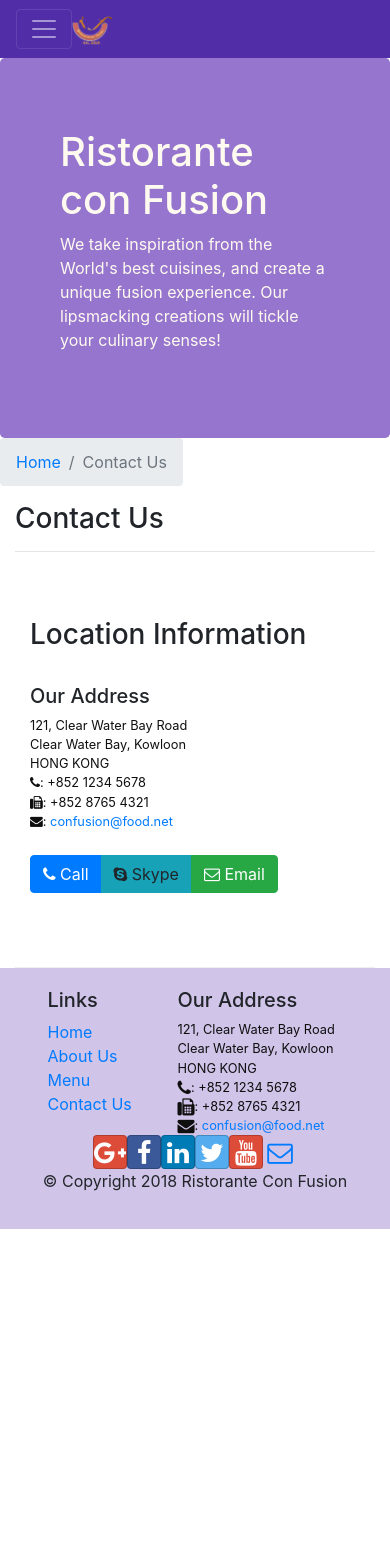
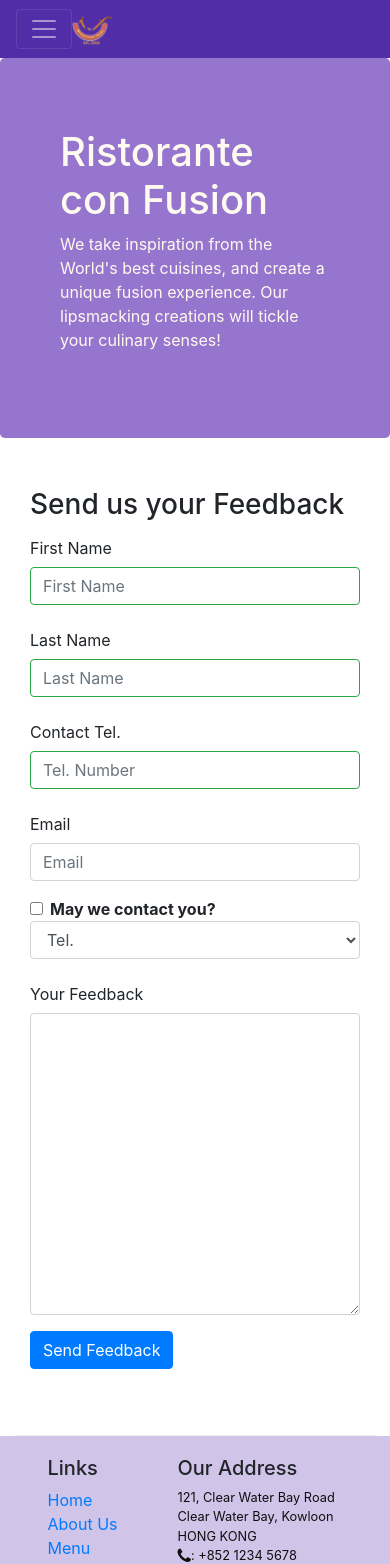
Before and after one commit to ImAliMoussa/Learning-ReactJS, a React (Create React App) app: page /contactus in a window 390 px wide. Shown: the top 1564 px of the page. Before the commit the page ends 1229 px from the top, so only its background shows below. Built offline with nearby package versions, Linux system fonts and the light colour scheme.

Commit message:
added form feedback

```diff
--- a/src/components/ContactComponent.js
+++ b/src/components/ContactComponent.js
@@ -1,46 +1,190 @@
-import React from 'react';
-import { Breadcrumb, BreadcrumbItem } from 'reactstrap';
+import React, { Component } from 'react';
+import {
+    Breadcrumb, BreadcrumbItem,
+    Button, Form, FormGroup, FormFeedback, Label, Input, Col
+} from 'reactstrap';
 import { Link } from 'react-router-dom';
 
 
-function Contact(props) {
-    return (
-        <div className='container'>
-            <div className="row">
-                <Breadcrumb>
-                    <BreadcrumbItem><Link to="/home">Home</Link></BreadcrumbItem>
-                    <BreadcrumbItem active>Contact Us</BreadcrumbItem>
-                </Breadcrumb>
-                <div className="col-12">
-                    <h3>Contact Us</h3>
-                    <hr />
-                </div>
-            </div>
-            <div className='row row-content'>
-                <div className='col-12'>
-                    <h3>Location Information</h3>
-                </div>
-                <div className='col-12 col-sm-4 offset-sm-1'>
-                    <h5>Our Address</h5>
-                    <address>
-                        121, Clear Water Bay Road<br />
-                        Clear Water Bay, Kowloon<br />
-                        HONG KONG<br />
-                        <i className="fa fa-phone"></i>: +852 1234 5678<br />
-                        <i className="fa fa-fax"></i>: +852 8765 4321<br />
-                        <i className="fa fa-envelope"></i>: <a href="mailto:confusion@food.net">confusion@food.net</a>
-                    </address>
-                </div>
-                <div className='col-12 col-sm-11 offset-sm-1'>
-                    <div className='btn-group' role='group'>
-                        <a role="button" className="btn btn-primary" href="tel:+85212345678"><i className="fa fa-phone"></i> Call</a>
-                        <a role="button" className="btn btn-info"><i className="fa fa-skype"></i> Skype</a>
-                        <a role="button" className="btn btn-success" href="mailto:confusion@food.net"><i className="fa fa-envelope-o"></i> Email</a>
+class Contact extends Component {
+    constructor(props) {
+        super(props);
+
+        this.state = {
+            firstname: '',
+            lastname: '',
+            telnum: '',
+            email: '',
+            agree: false,
+            contactType: 'Tel.',
+            message: '',
+            touched: {
+                firstname: false,
+                lastname: false,
+                telnum: false,
+            }
+        };
+
+        this.handleInputChange = this.handleInputChange.bind(this);
+        this.handleSubmit = this.handleSubmit.bind(this);
+
+    }
+
+    handleInputChange(event) {
+        const target = event.target;
+        const value = target.type === 'checkbox' ? target.checked : target.value;
+        const name = target.name;
+        console.log(name);
+
+        this.setState({
+          [name]: value
+        });
+    }
+
+    handleSubmit(event) {
+        console.log('Current State is: ' + JSON.stringify(this.state));
+        alert('Current State is: ' + JSON.stringify(this.state));
+        event.preventDefault();
+    }
+
+    handleBlur = field => event => {
+        this.setState({
+            touched: {...this.state.touched, [field] : true}
+        });
+    }
+
+
+    validate(firstname, lastname, telnum) {
+        const errors = {
+            firstname: '',
+            lastname: '',
+            telnum: '',
+            email: '',
+        };
+
+        if (this.state.touched.firstname && firstname.length < 3) {
+            errors.firstname = 'Length too short';
+        } else if (this.state.touched.firstname && firstname.length > 10) {
+            errors.firstname = 'Length too long';
+        }
+
+        if (this.state.touched.lastname && lastname.length < 3) {
+            errors.lastname = 'Length too short';
+        } else if (this.state.touched.lastname && lastname.length > 10) {
+            errors.lastname = 'Length too long';
+        }
+
+        const reg = /^\d+$/;
+
+        if (this.state.touched.telnum && !reg.test(telnum)) {
+            errors.telnum = 'Telnum should be all numbers';
+        }
+
+        return errors;
+    }
+
+    render() {
+        const errors = this.validate(this.state.firstname, this.state.lastname, this.state.telnum, this.state.email);
+
+        return (
+            <div className='container'>
+                <div className="row row-content">
+                    <div className="col-12">
+                        <h3>Send us your Feedback</h3>
+                    </div>
+                    <div className="col-12 col-md-9">
+                        <Form onSubmit={this.handleSubmit}>
+                        <FormGroup row>
+                                <Label htmlFor="firstname" md={2}>First Name</Label>
+                                <Col md={10}>
+                                    <Input type="text" id="firstname" name="firstname"
+                                        placeholder="First Name"
+                                        value={this.state.firstname}
+                                        valid={errors.firstname === ''}
+                                        invalid={errors.firstname !== ''}
+                                        onBlur={this.handleBlur('firstname')}
+                                        onChange={this.handleInputChange} />
+                                    <FormFeedback>{errors.firstname}</FormFeedback>
+                                </Col>
+                            </FormGroup>
+                            <FormGroup row>
+                                <Label htmlFor="lastname" md={2}>Last Name</Label>
+                                <Col md={10}>
+                                    <Input type="text" id="lastname" name="lastname"
+                                        placeholder="Last Name"
+                                        value={this.state.lastname}
+                                        valid={errors.lastname === ''}
+                                        invalid={errors.lastname !== ''}
+                                        onBlur={this.handleBlur('lastname')}
+                                        onChange={this.handleInputChange} />
+                                    <FormFeedback>{errors.lastname}</FormFeedback>
+                                </Col>
+                            </FormGroup>
+                            <FormGroup row>
+                                <Label htmlFor="telnum" md={2}>Contact Tel.</Label>
+                                <Col md={10}>
+                                    <Input type="tel" id="telnum" name="telnum"
+                                        placeholder="Tel. Number"
+                                        value={this.state.telnum}
+                                        valid={errors.telnum === ''}
+                                        invalid={errors.telnum !== ''}
+                                        onBlur={this.handleBlur('telnum')}
+                                        onChange={this.handleInputChange} />
+                                    <FormFeedback>{errors.telnum}</FormFeedback>
+                                </Col>
+                            </FormGroup>
+                            <FormGroup row>
+                                <Label htmlFor="email" md={2}>Email</Label>
+                                <Col md={10}>
+                                    <Input type="email" id="email" name="email"
+                                        placeholder="Email"
+                                        value={this.state.email}
+                                        onChange={this.handleInputChange} />
+                                </Col>
+                            </FormGroup>
+                            <FormGroup row>
+                                <Col md={{ size: 6, offset: 2 }}>
+                                    <FormGroup check>
+                                        <Label check>
+                                            <Input type="checkbox"
+                                                name="agree"
+                                                checked={this.state.agree}
+                                                onChange={this.handleInputChange} /> {' '}
+                                            <strong>May we contact you?</strong>
+                                        </Label>
+                                    </FormGroup>
+                                </Col>
+                                <Col md={{ size: 3, offset: 1 }}>
+                                    <Input type="select" name="contactType"
+                                        value={this.state.contactType}
+                                        onChange={this.handleInputChange}>
+                                        <option>Tel.</option>
+                                        <option>Email</option>
+                                    </Input>
+                                </Col>
+                            </FormGroup>
+                            <FormGroup row>
+                                <Label htmlFor="message" md={2}>Your Feedback</Label>
+                                <Col md={10}>
+                                    <Input type="textarea" id="message" name="message"
+                                        rows="12"
+                                        value={this.state.message}
+                                        onChange={this.handleInputChange}></Input>
+                                </Col>
+                            </FormGroup>
+                            <FormGroup row>
+                                <Col md={{ size: 10, offset: 2 }}>
+                                    <Button type="submit" color="primary">
+                                        Send Feedback
+                    </Button>
+                                </Col>
+                            </FormGroup>
+                        </Form>
                     </div>
                 </div>
             </div>
-        </div>
-    );
+        );
+    }
 }
 
 export default Contact;
```
